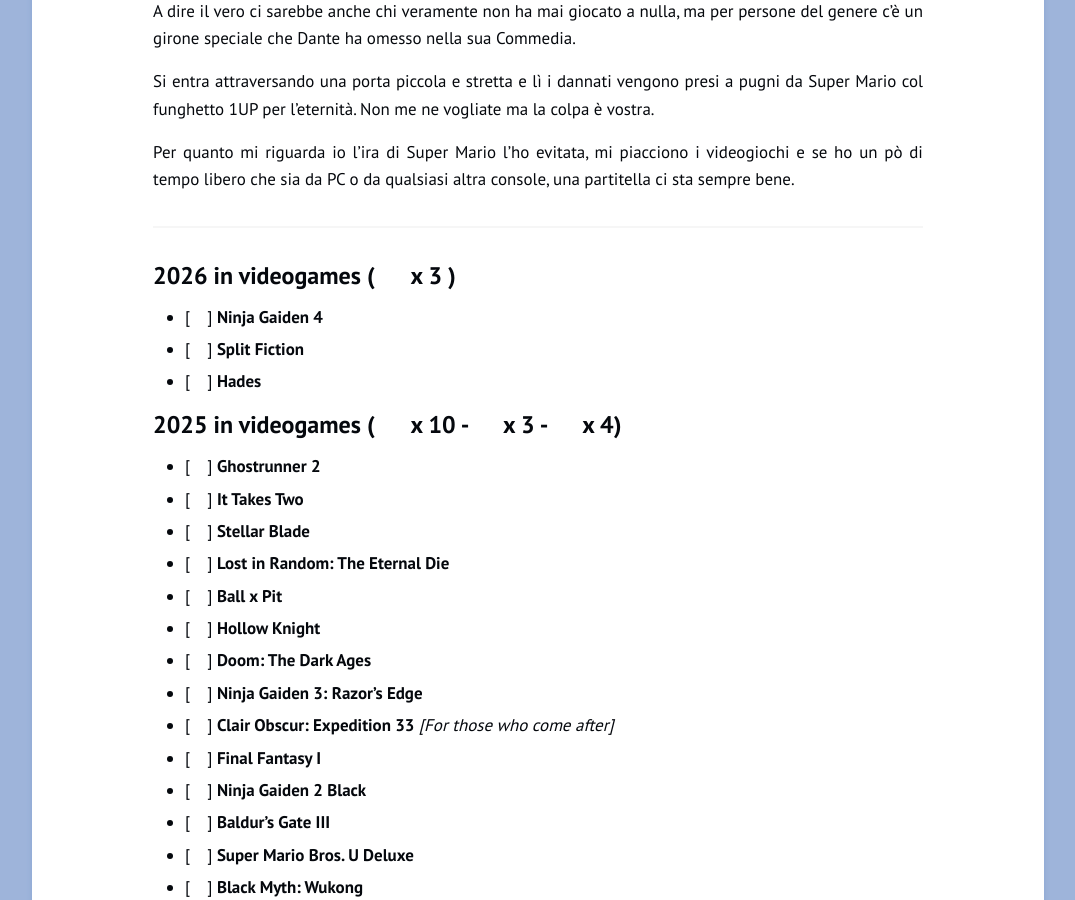
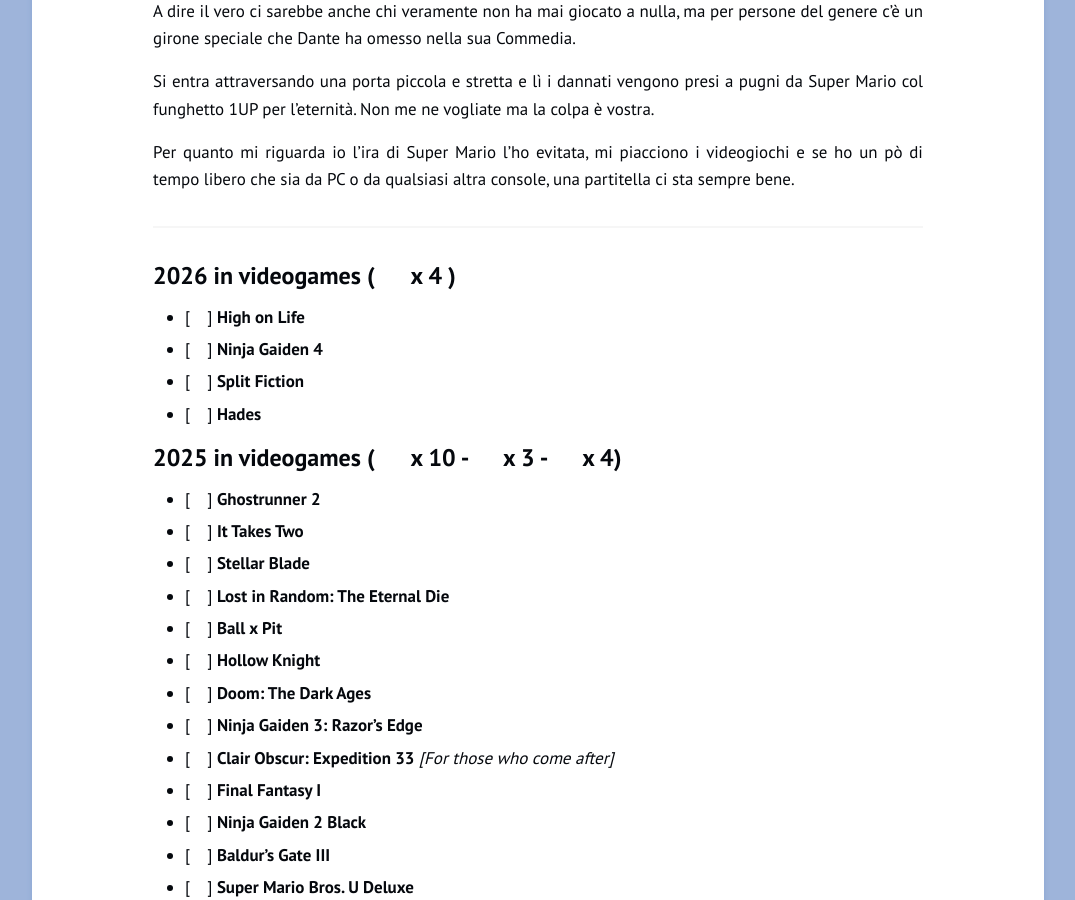
Before and after one commit to carlofinocchiaro/carlofinocchiaro.github.io, a Jekyll site: the page built from _posts/2026-02-17-gaming.md, in a window 1280 px wide and 900 px high, scrolled down 734 px. Shown: the whole window, without its empty margins (102-1177 px from the left). Built offline with Jekyll 4.4.1, drawn with Linux system fonts in a browser that asks for light colours.

Commit message:
Update games

```diff
--- a/_posts/2026-02-17-gaming.md
+++ b/_posts/2026-02-17-gaming.md
@@ -18,7 +18,8 @@
 
 ---
 
-#### 2026 in videogames (  <svg class="icon"><use xlink:href="{{ site.fontawesome_path | relative_url }}#desktop"></use></svg> x 3 )
+#### 2026 in videogames (  <svg class="icon"><use xlink:href="{{ site.fontawesome_path | relative_url }}#desktop"></use></svg> x 4 )
+* [<svg class="icon"><use xlink:href="{{ site.fontawesome_path | relative_url }}#desktop"></use></svg>] **High on Life**
 * [<svg class="icon"><use xlink:href="{{ site.fontawesome_path | relative_url }}#desktop"></use></svg>] **Ninja Gaiden 4**
 * [<svg class="icon"><use xlink:href="{{ site.fontawesome_path | relative_url }}#desktop"></use></svg>] **Split Fiction**
 * [<svg class="icon"><use xlink:href="{{ site.fontawesome_path | relative_url }}#desktop"></use></svg>] **Hades**
```
